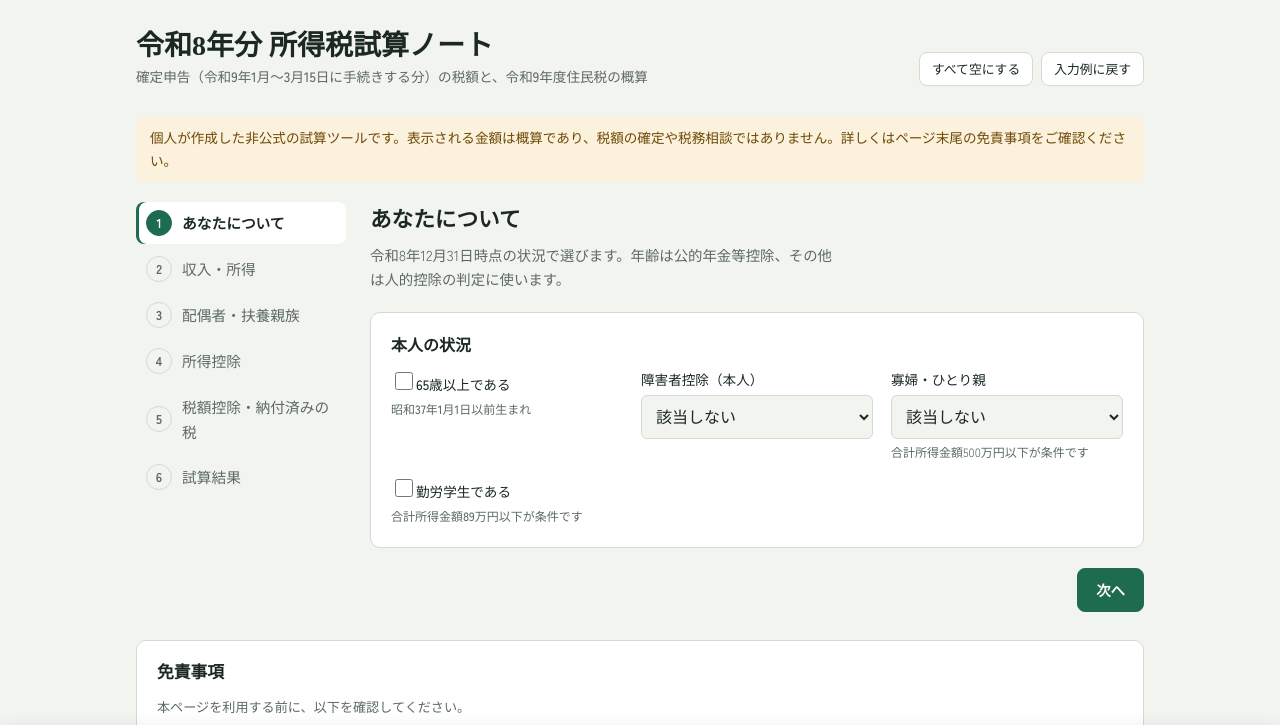
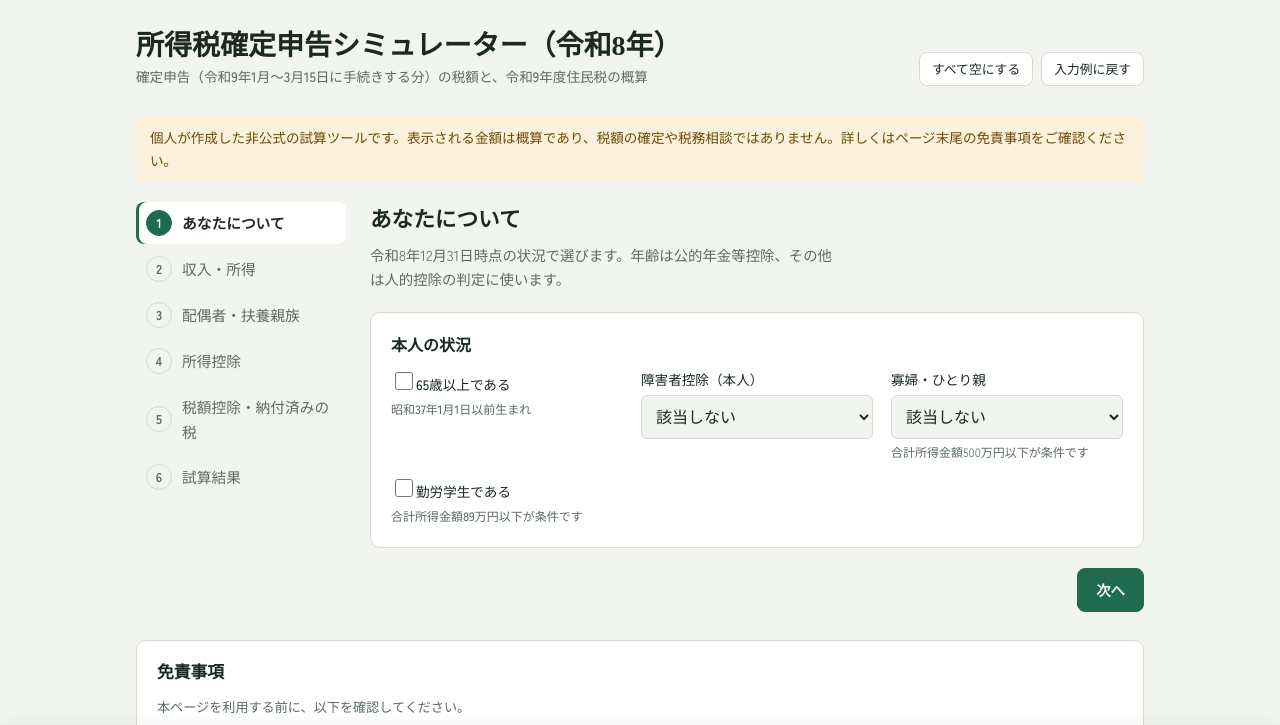
Before and after one commit to MasayaSENGA/eTax-Simulator, a plain HTML site: page index.html in a window 1280 px wide. Shown: the top 725 px of the page. Drawn offline with Linux system fonts and the light colour scheme; a web font is replaced by a local one.

Commit message:
Rename the page to the Reiwa 8 income tax simulator.
Co-authored-by: Cursor <cursoragent@cursor.com>

```diff
--- a/index.html
+++ b/index.html
@@ -3,7 +3,7 @@
 <head>
 <meta charset="utf-8">
 <meta name="viewport" content="width=device-width, initial-scale=1">
-<title>令和8年分 所得税試算ノート</title>
+<title>所得税確定申告シミュレーター（令和8年）</title>
 <link rel="preconnect" href="https://fonts.googleapis.com">
 <link rel="preconnect" href="https://fonts.gstatic.com" crossorigin>
 <link href="https://fonts.googleapis.com/css2?family=Zen+Kaku+Gothic+New:wght@400;500;700&family=Zen+Old+Mincho:wght@700&display=swap" rel="stylesheet">
@@ -111,7 +111,7 @@ footer.legal li{margin-bottom:8px;max-width:72ch}
 <body>
 <div class="wrap">
   <header class="top">
-    <h1>令和8年分 所得税試算ノート<small>確定申告（令和9年1月〜3月15日に手続きする分）の税額と、令和9年度住民税の概算</small></h1>
+    <h1>所得税確定申告シミュレーター（令和8年）<small>確定申告（令和9年1月〜3月15日に手続きする分）の税額と、令和9年度住民税の概算</small></h1>
     <div class="tools">
       <span class="pill" id="samplePill" hidden>入力例を表示中</span>
       <button class="btn small" id="btnClear" type="button">すべて空にする</button>
```
